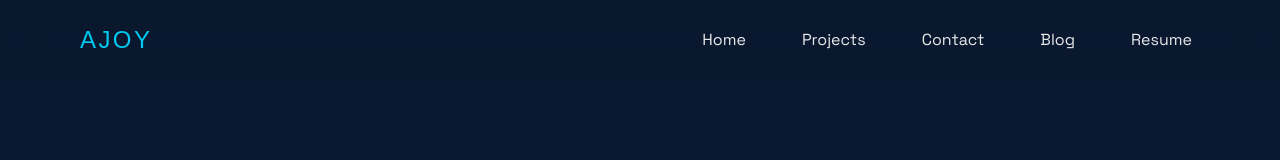
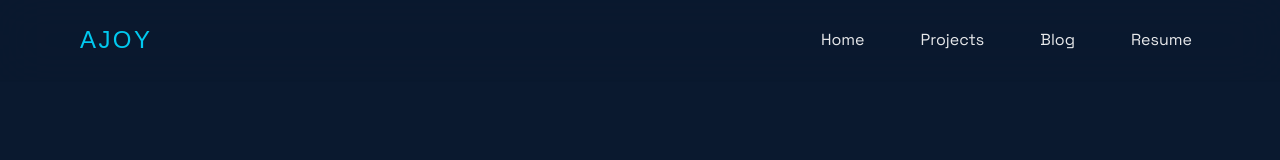
Before and after one commit to ajoykumardas12/portfolio23, a Next.js app: page / in a window 1280 px wide. Shown: the top 160 px of the page. Built offline with nearby package versions, Linux system fonts and the light colour scheme; no server answers; a web font is replaced by a local one.

Commit message:
feat: remove contact from header

```diff
--- a/src/components/Header.tsx
+++ b/src/components/Header.tsx
@@ -95,11 +95,6 @@
               </a>
             </li>
             <li className="nav-link">
-              <a href="/#contact" onClick={navClickHamburgerClose}>
-                Contact
-              </a>
-            </li>
-            <li className="nav-link">
               <Link href="/blog" onClick={navClickHamburgerClose}>
                 Blog
               </Link>
```
